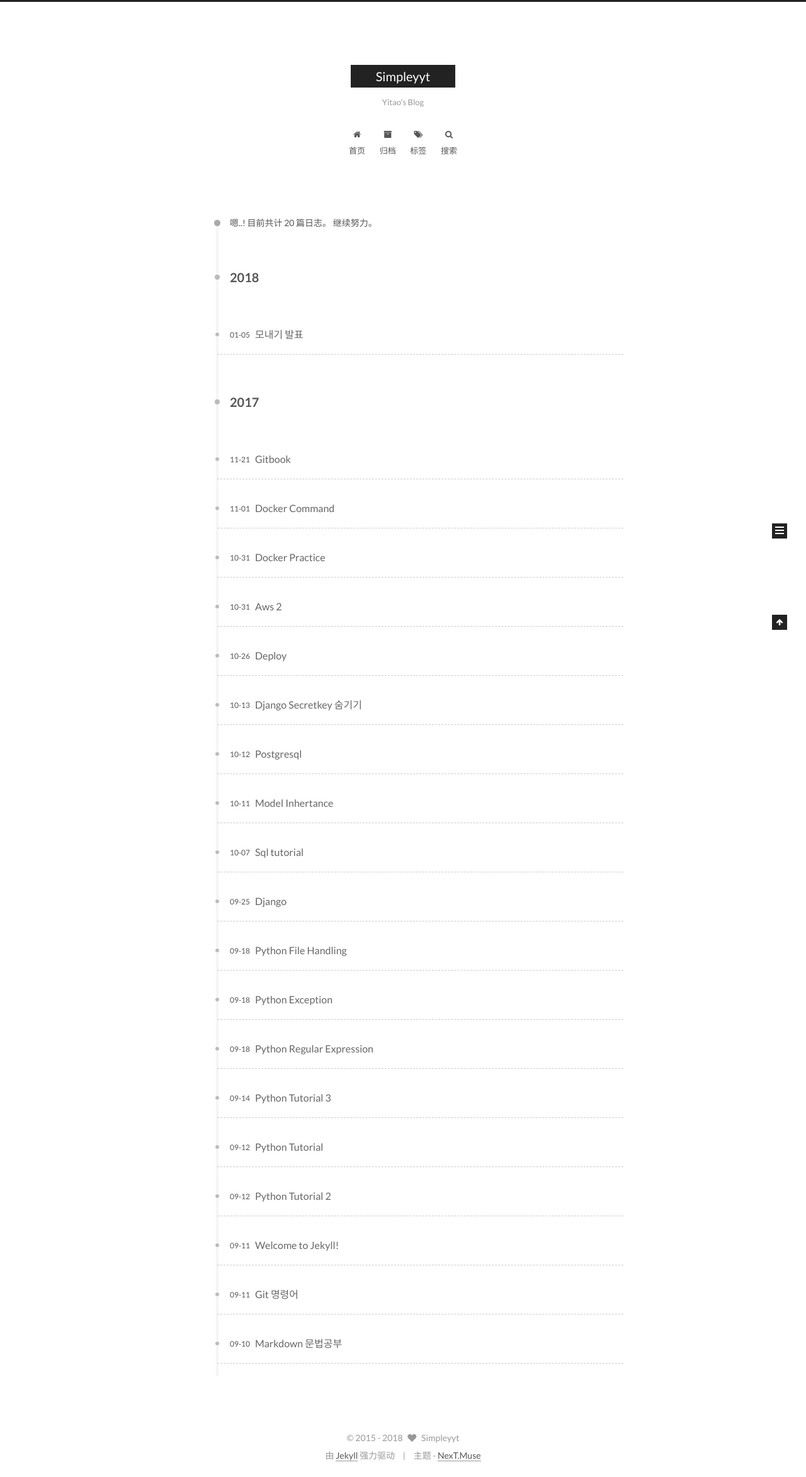
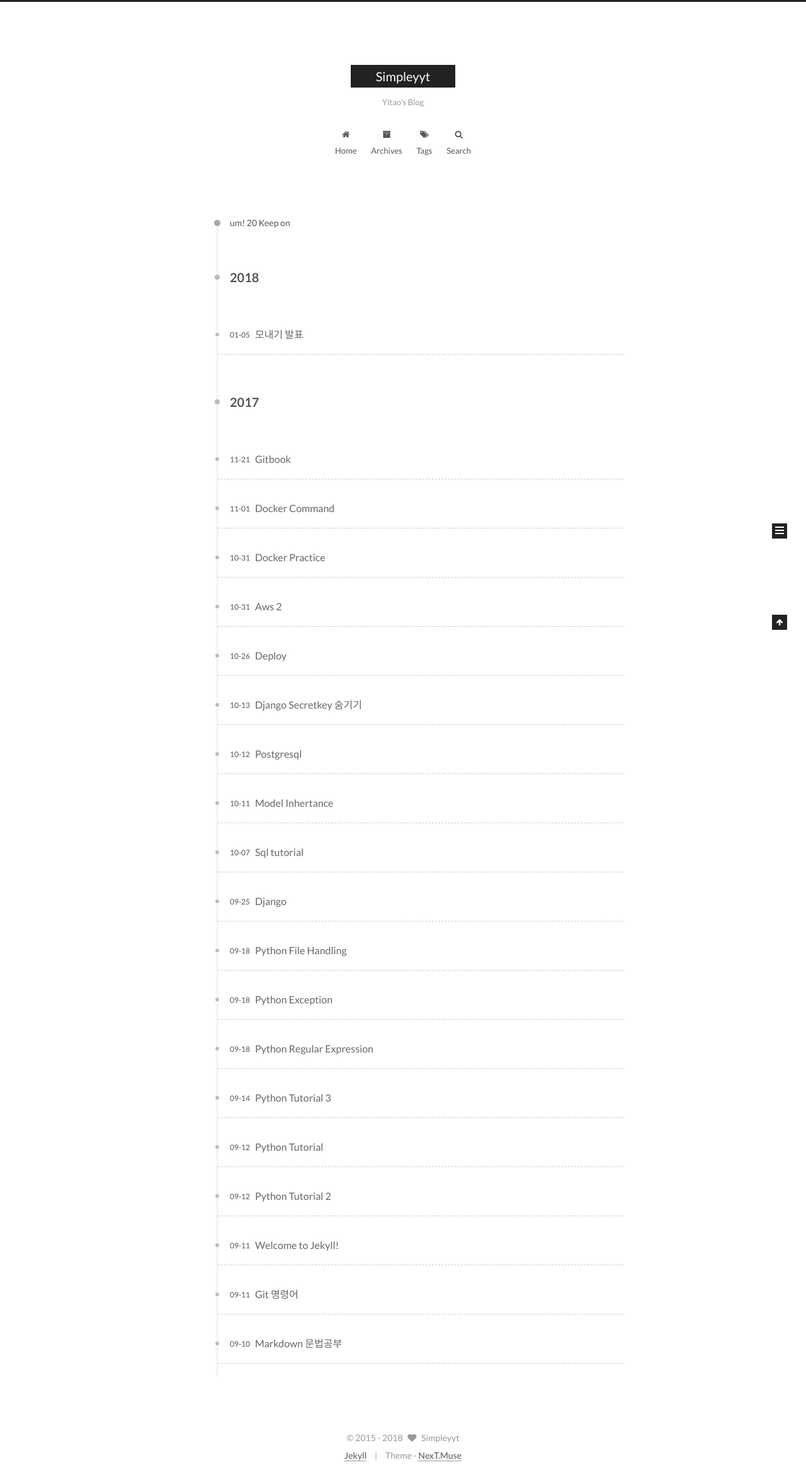
Before and after one commit to Isaccchoi/Isaccchoi.github.io, a Jekyll site: the page built from archives/index.html, in a window 1280 px wide. Shown: the whole page at 63% size. Built offline with Jekyll 4.4.1, drawn with Linux system fonts in a browser that asks for light colours; comment, search, counter and statistics services are not loaded; part of the change alters nothing that is shown.

Commit message:
기본 설정

```diff
--- a/_data/languages/zh-Hans.yml
+++ b/_data/languages/zh-Hans.yml
@@ -7,81 +7,80 @@ title:
 author: 博主
 
 menu:
-  home: 首页
-  archives: 归档
-  categories: 分类
-  tags: 标签
-  about: 关于
-  search: 搜索
-  schedule: 日程表
-  sitemap: 站点地图
-  commonweal: 公益404
+  home: Home
+  archives: Archives
+  categories: Categories
+  tags: Tags
+  about: About
+  search: Search
+  schedule: Schedule
+  sitemap: Sitemap
+  commonweal: commonweal
 
 sidebar:
-  overview: 站点概览
-  toc: 文章目录
+  overview: Overview
+  toc: toc
 
 post:
-  created: 创建于
-  modified: 更新于
-  sticky: 置顶
-  posted: 发表于
-  in: 分类于
-  read_more: 阅读全文
-  untitled: 未命名
-  toc_empty: 此文章未包含目录
-  visitors: 阅读次数
-  wordcount: 字数统计
-  min2read: 阅读时长
+  created: Created
+  modified: Modified
+  sticky: Sticky
+  posted: Posted
+  in: in
+  read_more: read_more
+  untitled: Untitled
+  toc_empty: Toc_empty
+  visitors: Visitors
+  wordcount: WordCount
+  min2read: Min2Read
   copyright:
-    author: 本文作者
-    link: 本文链接
-    license_title: 版权声明
-    license_content: '本博客所有文章除特别声明外，均采用
-      <a href="%s" rel="external nofollow" target="_blank">%s</a> 许可协议。转载请注明出处！'
+    author: Author
+    link: Link
+    license_title: License_title
+    license_content: 'License Content'
 
 page:
-  totally: 共有
-  tags: 标签
+  totally: Totally
+  tags: Tags
 
 footer:
-  powered: "由 %s 强力驱动"
-  theme: 主题
+  powered: "%s"
+  theme: Theme
 
 counter:
   tag_cloud:
-    zero: 暂无标签
-    one: 目前共计 1 个标签
-    other: "目前共计 %d 个标签"
+    zero: zero
+    one: one
+    other: "%d"
 
   categories:
-    zero: 暂无分类
-    one: 目前共计 1 个分类
-    other: "目前共计 %d 个分类"
+    zero: zro
+    one: one
+    other: "%d"
 
   archive_posts:
-    zero: 暂无日志。
-    one: 目前共计 1 篇日志。
-    other: "目前共计 %d 篇日志。"
+    zero: zero
+    one: one
+    other: "%d"
 
 state:
-  posts: 日志
-  pages: 页面
-  tags: 标签
-  categories: 分类
+  posts: posts
+  pages: pages
+  tags: tags
+  categories: categories
 
 search:
-  placeholder: 搜索...
+  placeholder: Search..
 
 cheers:
-  um: 嗯..
+  um: um
   ok: OK
-  nice: 好
-  good: 很好
-  great: 非常好
-  excellent: 太棒了
+  nice: nice
+  good: good
+  great: great
+  excellent: excellent
 
-keep_on: 继续努力。
+keep_on: Keep on
 
 symbol:
   comma: '， '
```
